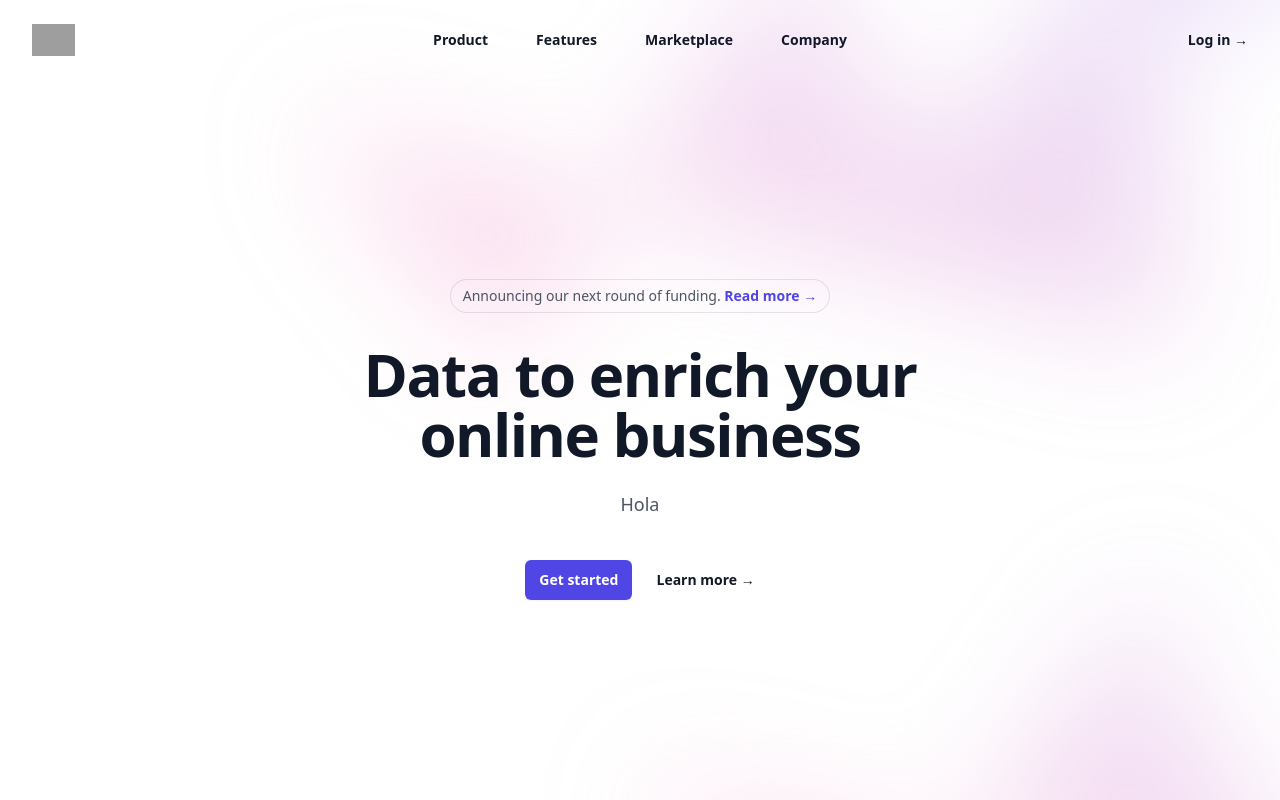
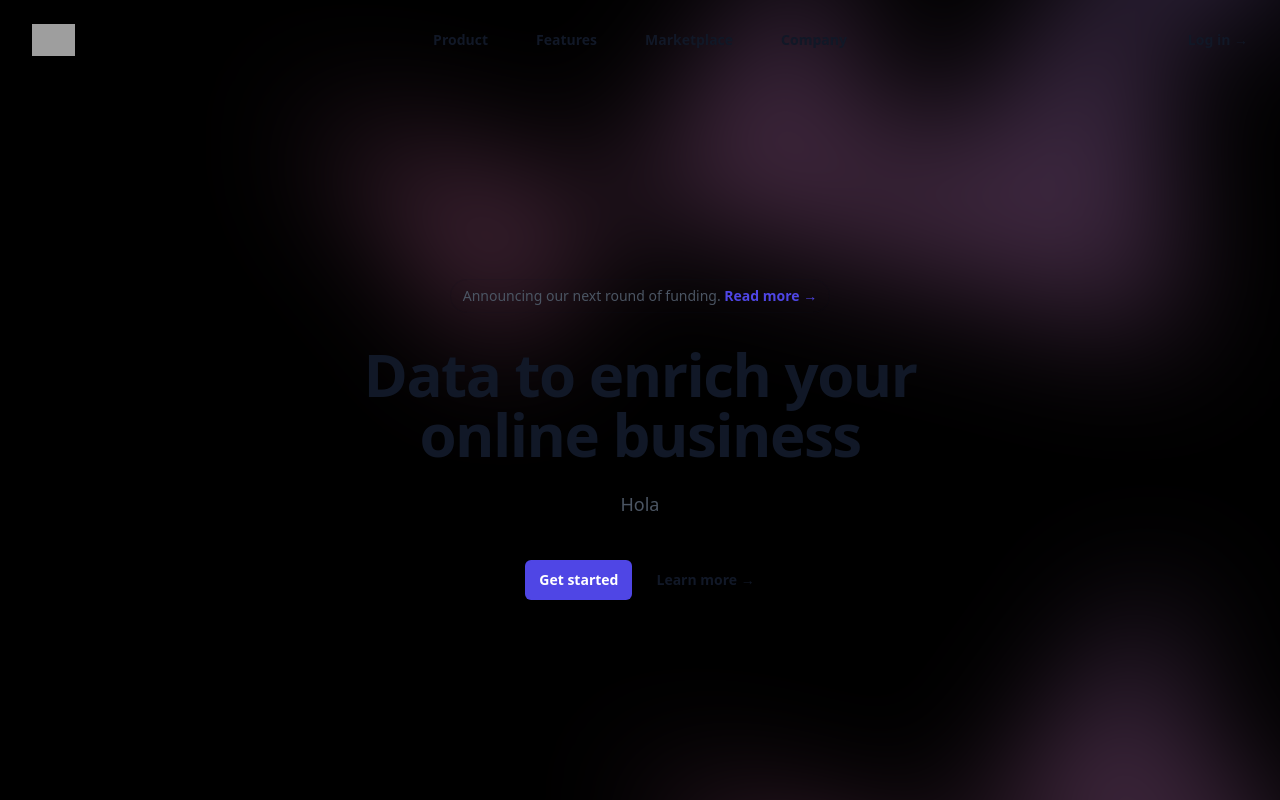
Before and after one commit to nicolashl-dev/vitereact, a React (Vite) app: page / in a window 1280 px wide. Shown: the top 800 px of the page. Built offline with nearby package versions, Linux system fonts and the light colour scheme; grey boxes are pictures that could not be loaded.

Commit message:
nuevo committttt

```diff
--- a/src/App.jsx
+++ b/src/App.jsx
@@ -23,7 +23,7 @@ function App() {
   }, []);
 
   return (
-    <div className="bg-white">
+    <div className="bg-black">
       <header className="absolute inset-x-0 top-0 z-50">
         <nav className="flex items-center justify-between p-6 lg:px-8" aria-label="Global">
           <div className="flex lg:flex-1">
```
